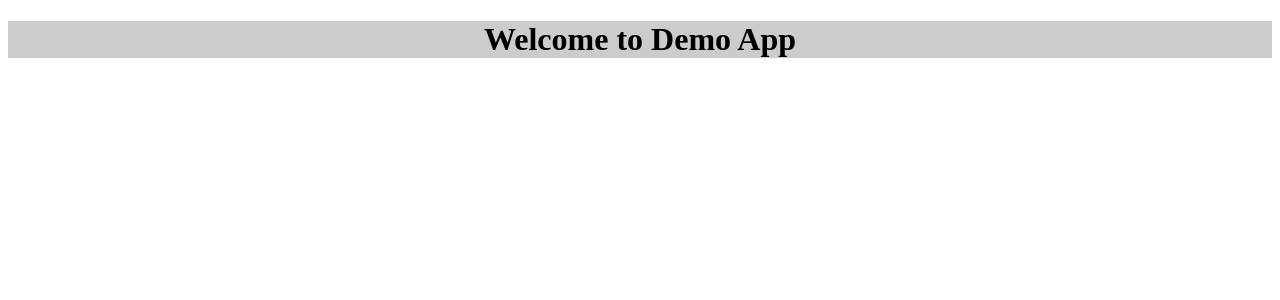
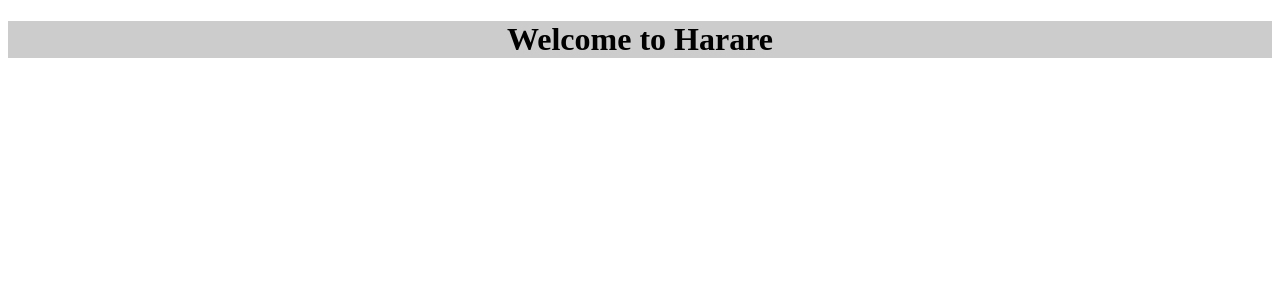
Before and after one commit to magixian/angular-demo-heroku-app, an Angular app: page / in a window 1280 px wide. Shown: the top 300 px of the page. Built offline with nearby package versions, Linux system fonts and the light colour scheme.

Commit message:
Update app.component.html

```diff
--- a/src/app/app.component.html
+++ b/src/app/app.component.html
@@ -1,6 +1,6 @@
 <!--The content below is only a placeholder and can be replaced.-->
 <div style="text-align:center" class="body">
   <h1>
-    Welcome to {{title}}
+    Welcome to Harare
   </h1>
 </div>
```
